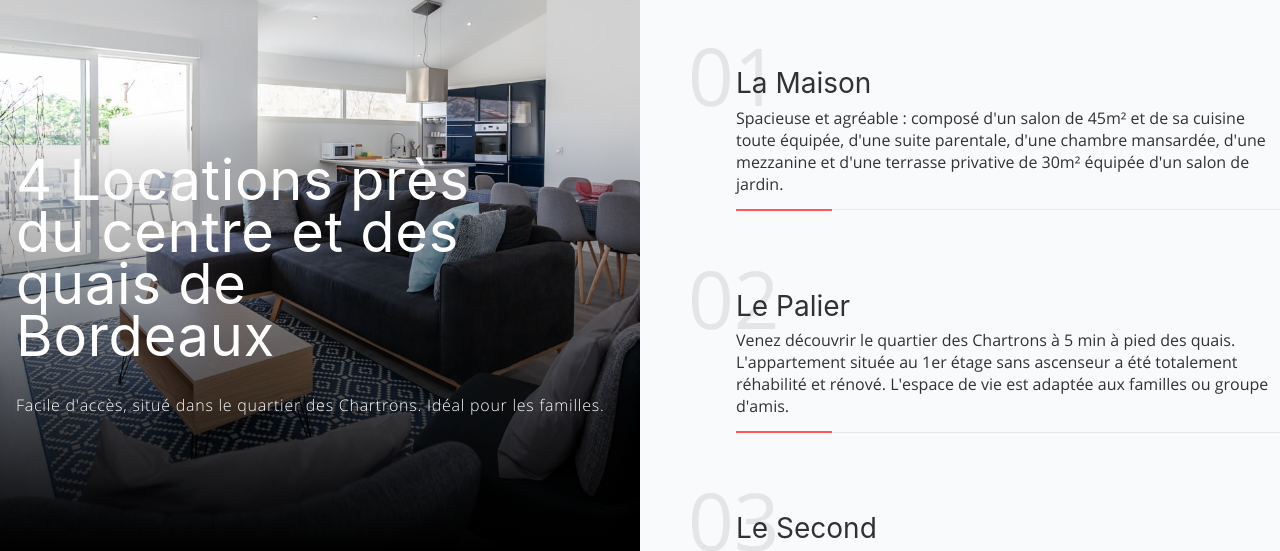
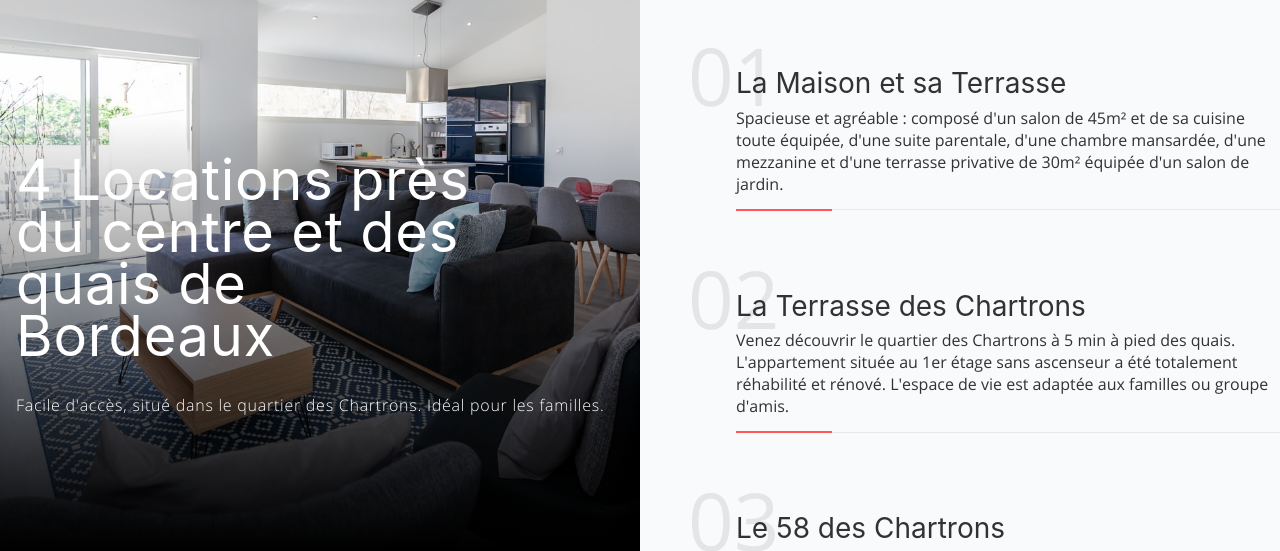
Before and after one commit to Mheaus/58DesChartrons, a Gatsby site: page / in a window 1280 px wide. Shown: the part 249-800 px from the top of the page. Built offline with nearby package versions, Linux system fonts and the light colour scheme; Gatsby itself is replaced by a stand-in of ours; what rehype-react would draw is missing.

Commit message:
feat : update flats names and add an action to the contact form

```diff
--- a/data/flats.json
+++ b/data/flats.json
@@ -1,7 +1,7 @@
 [
   {
     "id": "1",
-    "name": "La Maison",
+    "name": "La Maison et sa Terrasse",
     "surface": 110,
     "description": "Spacieuse et agréable : composé d'un salon de 45m² et de sa cuisine toute équipée, d'une suite parentale, d'une chambre mansardée, d'une mezzanine et d'une terrasse privative de 30m² équipée d'un salon de jardin.",
     "cover": "./42-rue-binaud/images/living_room2.jpg",
@@ -9,26 +9,29 @@
   },
   {
     "id": "2",
-    "name": "Le Palier",
+    "name": "La Terrasse des Chartrons",
     "surface": 110,
     "description": "Venez découvrir le quartier des Chartrons à 5 min à pied des quais. L'appartement située au 1er étage sans ascenseur a été totalement réhabilité et rénové. L'espace de vie est adaptée aux familles ou groupe d'amis.",
     "cover": "./terrasse-des-chartrons/images/living_room3.jpg",
-    "directoryName": "terrasse-des-chartrons"
+    "directoryName": "terrasse-des-chartrons",
+    "airbnb": "https://www.airbnb.com/rooms/25377823"
   },
   {
     "id": "3",
-    "name": "Le Second",
+    "name": "Le 58 des Chartrons",
     "surface": 110,
     "description": "Appartement de 110 m2 baignée de lumière avec sa terrasse sur les toits. Située au deuxième étage sans ascenseur d un immeuble entièrement rénové.",
     "cover": "./58-des-chartrons/images/living_room3.jpg",
-    "directoryName": "58-des-chartrons"
+    "directoryName": "58-des-chartrons",
+    "airbnb": "https://www.airbnb.fr/rooms/22688426"
   },
   {
     "id": "4",
-    "name": "Le Terre-à-Terre",
+    "name": "Le Jardin des Chartrons",
     "surface": 100,
     "description": "Bienvenue chez vous. Un week-end, des vacances,passez un bon moment de tranquillité dans cette appartement composé de 3 chambres avec sa terrasse/jardin arboré. Située en rez de chaussé, l'appartement a été entièrement réhabilité avec soin.",
     "cover": "./jardin-des-chartrons/images/living_room2.jpg",
-    "directoryName": "jardin-des-chartrons"
+    "directoryName": "jardin-des-chartrons",
+    "airbnb": "https://www.airbnb.com/rooms/25377522"
   }
 ]
--- a/src/components/Contact/Contact.jsx
+++ b/src/components/Contact/Contact.jsx
@@ -60,6 +60,7 @@ export default class Contact extends Component {
 
         <form
           className={`contact__form${isFormOpen ? ' contact__form--open' : ''}`}
+          action="/"
           method="POST"
           data-netlify="true"
           netlify
```
